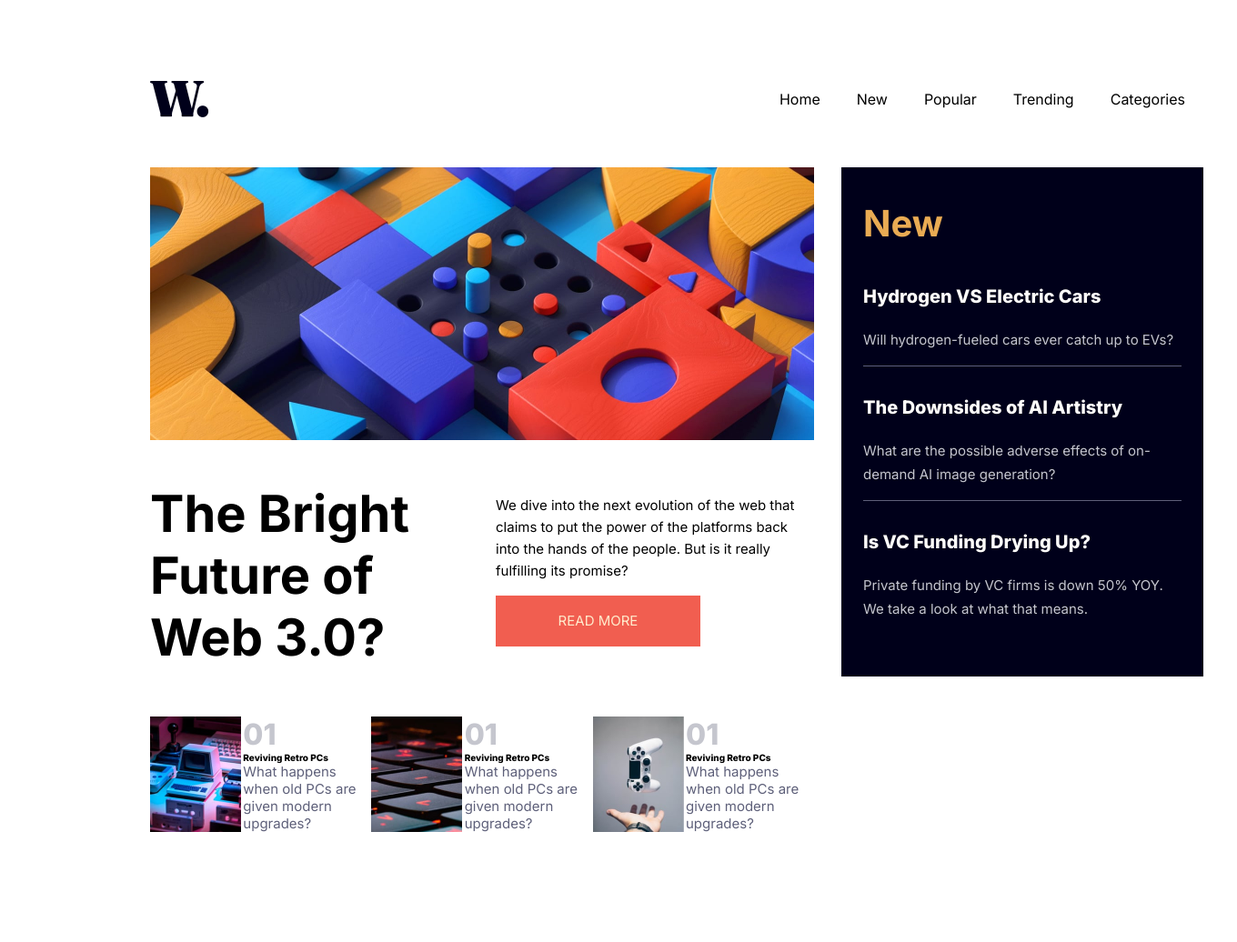
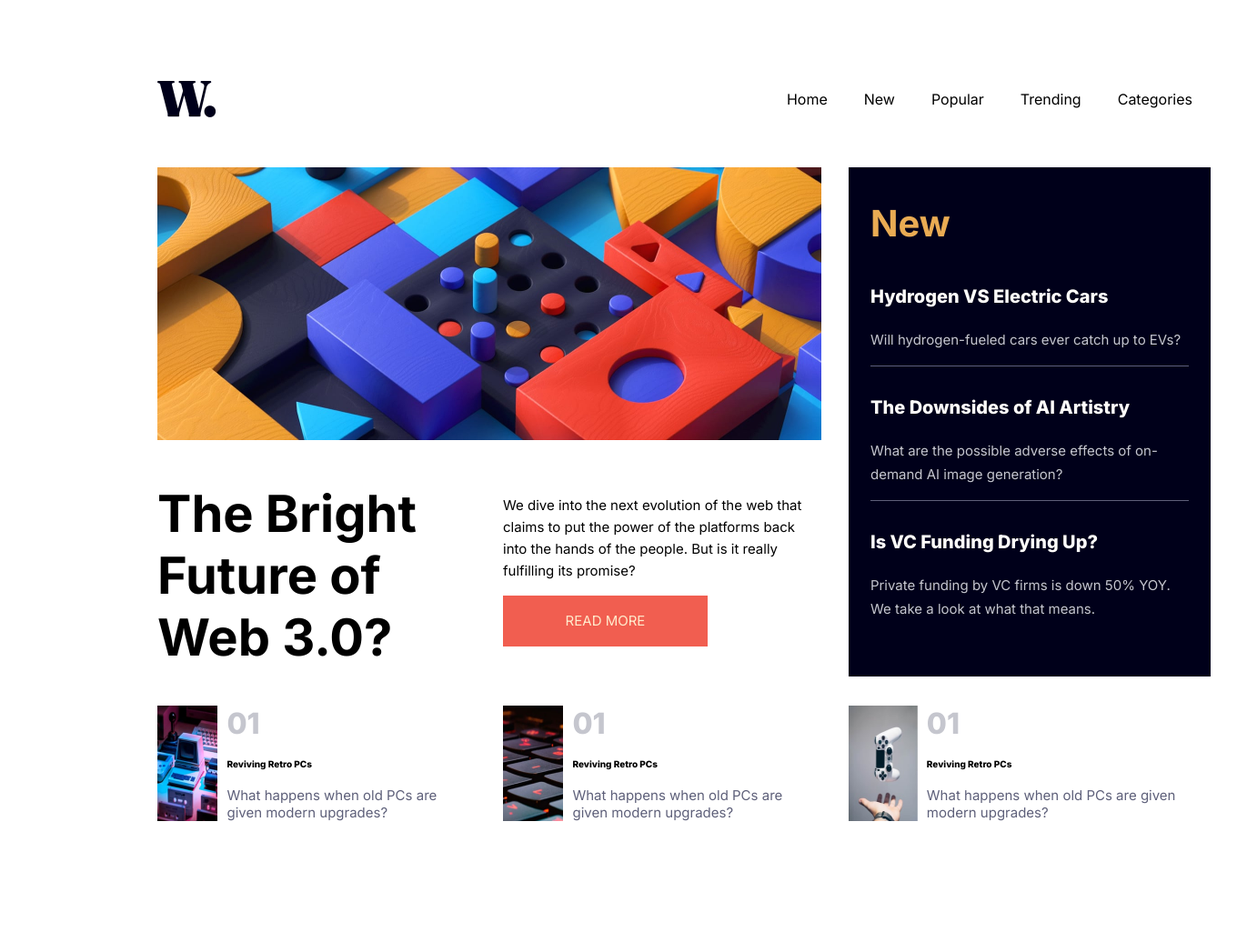
Before and after one commit to tsabudh/internship, a PHP site: page /css-course/css-assessment-16/index.html in a window 1360 px wide. Shown: the whole page at 91% size. Run offline with PHP 8.4, Linux system fonts and the light colour scheme.

Commit message:
dimensions corrected. assignment no.16

```diff
--- a/css-course/css-assessment-16/css/css-assessment-16.css
+++ b/css-course/css-assessment-16/css/css-assessment-16.css
@@ -68,12 +68,17 @@
   }
 }
 
-/* -------------------------------------------------------- */
+/* -------------------------------------------------------- */.inedxingonly{}
 .assessment--16 {
   display: grid;
-  grid-template-columns: 2fr 1fr;
+  width: 111rem;
+
+
+  grid-template-columns: 1fr 1fr 1fr;
+  /* grid-template-columns: 2fr 1fr; */
   grid-template-rows: 0.5fr 3fr 1fr;
   column-gap: 3rem;
+  /* row-gap: 5rem; */
   font-family: Inter;
   /* margin: 8.9rem 16.5rem; */
   position: relative;
@@ -100,7 +105,7 @@
 
 .assessment--16 header {
   grid-row: 1;
-  grid-column: 1/3;
+  grid-column: 1/4;
   /* border: 1px solid rgb(247, 6, 6); */
   display: flex;
   flex-direction: row;
@@ -179,7 +184,10 @@
 
 .assessment--16 .section__main-article {
   grid-row: 2;
-  grid-column: 1;
+  grid-column: 1/3;
+/* display: contents; */
+
+width: 73rem;
 }
 
 @media only screen and (max-width: 375px) {
@@ -251,6 +259,10 @@
   .main-article__description {
     max-width: 100vw;
     font-size: 1.5rem;
+
+
+    margin-left: 0;
+    margin-right: 0;
   }
 }
 
@@ -258,7 +270,7 @@
 
 .assessment--16 .section__sidebar {
   grid-row: 2;
-  grid-column: 2/3;
+  grid-column: 3/4;
 
   display: flex;
   flex-direction: column;
@@ -325,10 +337,14 @@
 /* --------------------------------------------------------------------- */
 .footer__popular {
   /* border: 1px solid rgb(243, 12, 12); */
-  display: flex;
-  flex-direction: row;
-  justify-content: space-between;
+  display: contents;
+  /* display: flex; */
+  /* flex-direction: row;
+  justify-content: space-between; */
   align-items: center;
+  grid-row: 3;
+  grid-column: 1/ span 3;
+  margin-top: 7rem;
 }
 
 @media only screen and (max-width: 375px) {
@@ -345,6 +361,8 @@
   flex-direction: row;
   cursor: pointer;
   position: relative;
+
+  margin-top: 2rem;
 }
 
 .popular__article :hover .details__title {
@@ -356,12 +374,25 @@
 }
 
 .popular__article__image {
+  /* display: grid;
+  grid-template-columns: 1fr;
+  grid-template-rows: 1fr; */
+
   margin-block: 0;
+  margin-inline: 0;
   position: relative;
   top: 0;
-  max-width: 40%;
-  margin: 2rem 0;
   line-height: 0;
+
+  /* max-width: 40%; */
+  /* margin: 2rem 0; */
+  height:12.7rem;
+  width:10rem;
+
+}
+.popular__article__image img{
+  width: 100%;
+  height:100%;
 }
 
 .popular__article__image::before {
@@ -390,7 +421,7 @@
   display: flex;
   flex-direction: column;
   justify-content: space-between;
-  margin-left: 0.5rem;
+  margin-left: 1rem;
 }
 
 .details__number {
--- a/css-course/css-assessment-16/index.html
+++ b/css-course/css-assessment-16/index.html
@@ -11,7 +11,11 @@
     <title>Assessment 16</title>
 </head>
 
-<body class="assessment--16">
+<body>
+
+
+    <div class="assessment--16">
+
 
         <header>
             <img class="logo" src="../img/logo.png" width="65rem" height="40rem">
@@ -96,7 +100,7 @@
         <footer class="footer__popular">
             <div class="popular__article">
                 <figure class="popular__article__image">
-                <img src="../img/image-retro-1.jpg" width="100px" height="127px" alt="Reviving Retro PCs">
+                    <img src="../img/image-retro-1.jpg"  alt="Reviving Retro PCs">
                 </figure>
 
                 <div class="popular__article__details">
@@ -107,7 +111,7 @@
             </div>
             <div class="popular__article">
                 <figure class="popular__article__image">
-                <img src="../img/image-retro-2.jpg" width="100px" height="127px" alt="Reviving Retro PCs">
+                    <img src="../img/image-retro-2.jpg"  alt="Reviving Retro PCs">
 
                 </figure>
 
@@ -119,7 +123,8 @@
             </div>
             <div class="popular__article">
                 <figure class="popular__article__image">
-                <img src="../img/image-retro-3.jpg" width="100px" height="127px" alt="Reviving Retro PCs">
+                    <!-- width="100px" height="127px" -->
+                    <img src="../img/image-retro-3.jpg" alt="Reviving Retro PCs">
 
                 </figure>
 
@@ -154,6 +159,7 @@
 <br>
 <br>
 <br> -->
+    </div>
 </body>
 
 </html>
```
Lines whose indentation alone changed are shown as unchanged.
